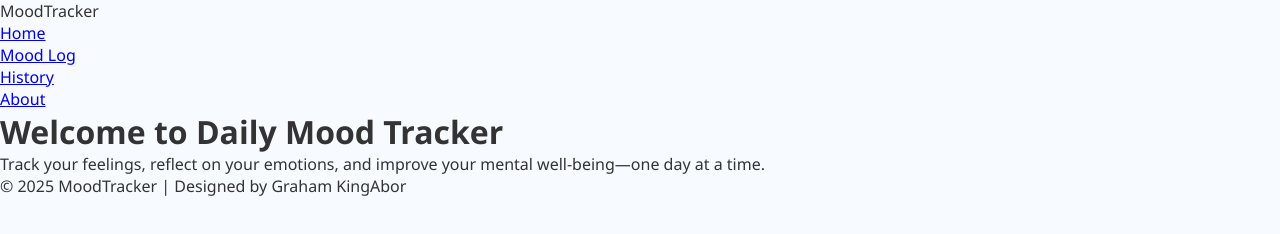
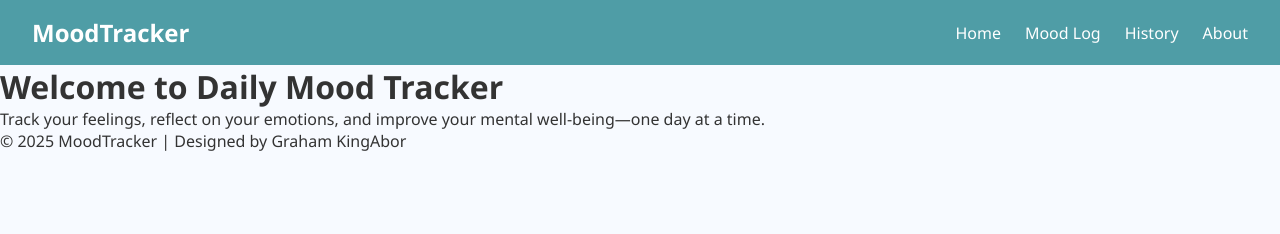
Before and after one commit to Ghound03/Mood-Tracker, a plain HTML site: page index.html in a window 1280 px wide. Drawn offline with Linux system fonts and the light colour scheme.

Commit message:
added some styling to the nav bar and heading

```diff
--- a/index.html
+++ b/index.html
@@ -13,8 +13,8 @@
   <!-- Navigation Bar Section -->
   <nav> <!-- Starts the navigation bar -->
 
-   <div >MoodTracker</div> <!-- Logo or title for the website, styled with class 'logo' -->
-    <ul ><!-- Unordered list for navigation links, styled with class 'nav-links' -->
+   <div class="logo">MoodTracker</div> <!-- Logo or title for the website, styled with class 'logo' -->
+    <ul class="nav-links"><!-- Unordered list for navigation links, styled with class 'nav-links' -->
       <li><a href="index.html">Home</a></li> <!-- Link to the home page -->
       <li><a href="moodlog.html">Mood Log</a></li><!-- Link to the mood log form page -->
       <li><a href="history.html">History</a></li><!-- Link to the mood history page -->
--- a/styles.css
+++ b/styles.css
@@ -11,3 +11,33 @@ body {
   background-color: #f7faff;/* Soft light blue background */
   color: #333; /* Dark gray text color for readability */
 }
+
+/* NAVIGATION BAR STYLES */
+nav {
+  background-color: #4f9da6;/* Blue-green background */
+  padding: 1rem 2rem;/* Padding inside navbar */
+  display: flex;/* Flexbox layout to arrange items */
+  justify-content: space-between;/* Space between logo and links */
+  align-items: center;/* Vertically center items */
+}
+
+/* Styles the logo in the navbar */
+.logo {
+  color: #fff;/* White text */
+  font-size: 1.5rem;/* Larger font size */
+  font-weight: bold;/* Bold text */
+}
+
+/* Style for the unordered list of navigation links */
+.nav-links {
+  list-style: none;/* Remove bullets */
+  display: flex;/* Arrange links in a row */
+  gap: 1.5rem; /* Space between links */
+}
+
+/* Style for individual anchor links */
+.nav-links a {
+  text-decoration: none;/* Remove underline */
+  color: white; /* White link color */
+  font-weight: 500;/* Slightly bold text */
+}
```
